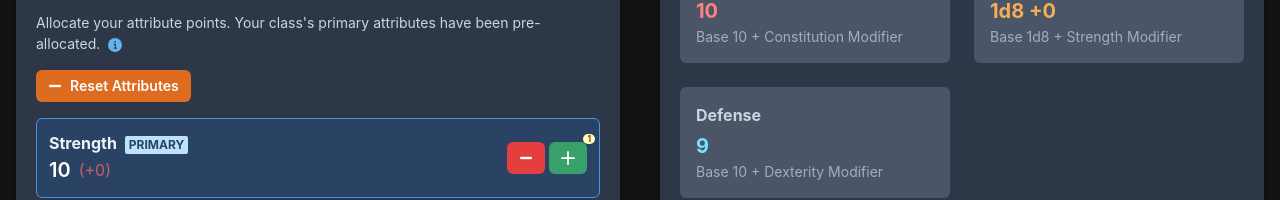
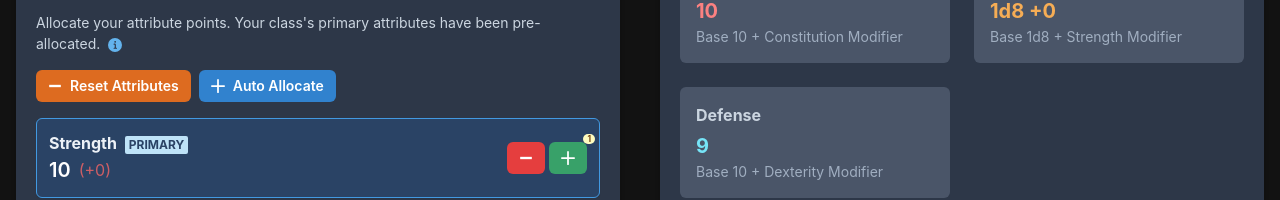
Before and after one commit to jchauncey/TheDeeps, a React (Create React App) app in the folder client/: page /create-character in a window 1280 px wide. Shown: the part 507-707 px from the top of the page. Built offline with nearby package versions, Linux system fonts and the light colour scheme; no server answers.

Commit message:
added an auto allocate attributes button and fixed the styling of teh back to characters button

```diff
--- a/client/src/pages/CharacterCreation.tsx
+++ b/client/src/pages/CharacterCreation.tsx
@@ -195,6 +195,82 @@ const CharacterCreation: React.FC = () => {
     setPointsRemaining(TOTAL_ATTRIBUTE_POINTS);
   };
 
+  // Auto allocate attribute points based on class
+  const autoAllocateAttributes = () => {
+    // Reset attributes first
+    resetAttributes();
+
+    // Get primary attributes for the selected class
+    const primaryAttrs = getSelectedClassInfo().primaryAttributes
+      .map(attr => attr.toLowerCase() as keyof Attributes);
+
+    // Secondary attributes (all non-primary attributes)
+    const secondaryAttrs = Object.keys(attributes)
+      .filter(attr => !primaryAttrs.includes(attr as keyof Attributes))
+      .map(attr => attr as keyof Attributes);
+
+    // Create a new attributes object starting with base values
+    let newAttributes = { ...attributes };
+    let remainingPoints = TOTAL_ATTRIBUTE_POINTS;
+
+    // First, maximize primary attributes to 15 (or as high as possible)
+    for (const attr of primaryAttrs) {
+      while (newAttributes[attr] < MAX_ATTRIBUTE_VALUE && remainingPoints >= getAttributeCost(newAttributes[attr])) {
+        const cost = getAttributeCost(newAttributes[attr]);
+        if (remainingPoints >= cost) {
+          newAttributes[attr]++;
+          remainingPoints -= cost;
+        } else {
+          break;
+        }
+      }
+    }
+
+    // Then, distribute remaining points to secondary attributes
+    // Prioritize Constitution for survivability if it's not already a primary attribute
+    if (!primaryAttrs.includes('constitution') && secondaryAttrs.includes('constitution')) {
+      while (newAttributes.constitution < 14 && remainingPoints >= getAttributeCost(newAttributes.constitution)) {
+        const cost = getAttributeCost(newAttributes.constitution);
+        if (remainingPoints >= cost) {
+          newAttributes.constitution++;
+          remainingPoints -= cost;
+        } else {
+          break;
+        }
+      }
+    }
+
+    // Distribute remaining points evenly among other secondary attributes
+    let currentAttr = 0;
+    while (remainingPoints > 0) {
+      const attr = secondaryAttrs[currentAttr];
+
+      // Skip if already at max
+      if (newAttributes[attr] >= MAX_ATTRIBUTE_VALUE) {
+        currentAttr = (currentAttr + 1) % secondaryAttrs.length;
+        continue;
+      }
+
+      const cost = getAttributeCost(newAttributes[attr]);
+      if (remainingPoints >= cost) {
+        newAttributes[attr]++;
+        remainingPoints -= cost;
+      }
+
+      // Move to next attribute
+      currentAttr = (currentAttr + 1) % secondaryAttrs.length;
+
+      // If we've gone through all attributes and can't allocate more, break
+      if (currentAttr === 0 && remainingPoints < getAttributeCost(newAttributes[secondaryAttrs[0]])) {
+        break;
+      }
+    }
+
+    // Update state
+    setAttributes(newAttributes);
+    setPointsRemaining(remainingPoints);
+  };
+
   // Get color for attribute based on value
   const getAttributeColor = (value: number): string => {
     if (value >= 15) return "green.300";
@@ -390,8 +466,20 @@ const CharacterCreation: React.FC = () => {
                   colorScheme="orange"
                   variant="solid"
                   leftIcon={<MinusIcon />}
+                  mr={2}
                 >
                   Reset Attributes
+                </Button>
+
+                <Button
+                  size="sm"
+                  onClick={autoAllocateAttributes}
+                  mb={4}
+                  colorScheme="blue"
+                  variant="solid"
+                  leftIcon={<AddIcon />}
+                >
+                  Auto Allocate
                 </Button>
 
                 <SimpleGrid columns={1} spacing={4}>
--- a/client/src/pages/DungeonSelection.tsx
+++ b/client/src/pages/DungeonSelection.tsx
@@ -295,8 +295,15 @@ const DungeonSelection: React.FC = () => {
           <Flex justify="space-between" mt={8}>
             <Button
               leftIcon={<ArrowBackIcon />}
-              variant="outline"
+              variant="solid"
               onClick={handleBack}
+              bg="gray.600"
+              color="cyan.300"
+              borderColor="cyan.500"
+              borderWidth="1px"
+              _hover={{ bg: "gray.700", color: "cyan.200" }}
+              _active={{ bg: "gray.800", color: "cyan.100" }}
+              boxShadow="sm"
             >
               Back to Characters
             </Button>
```
